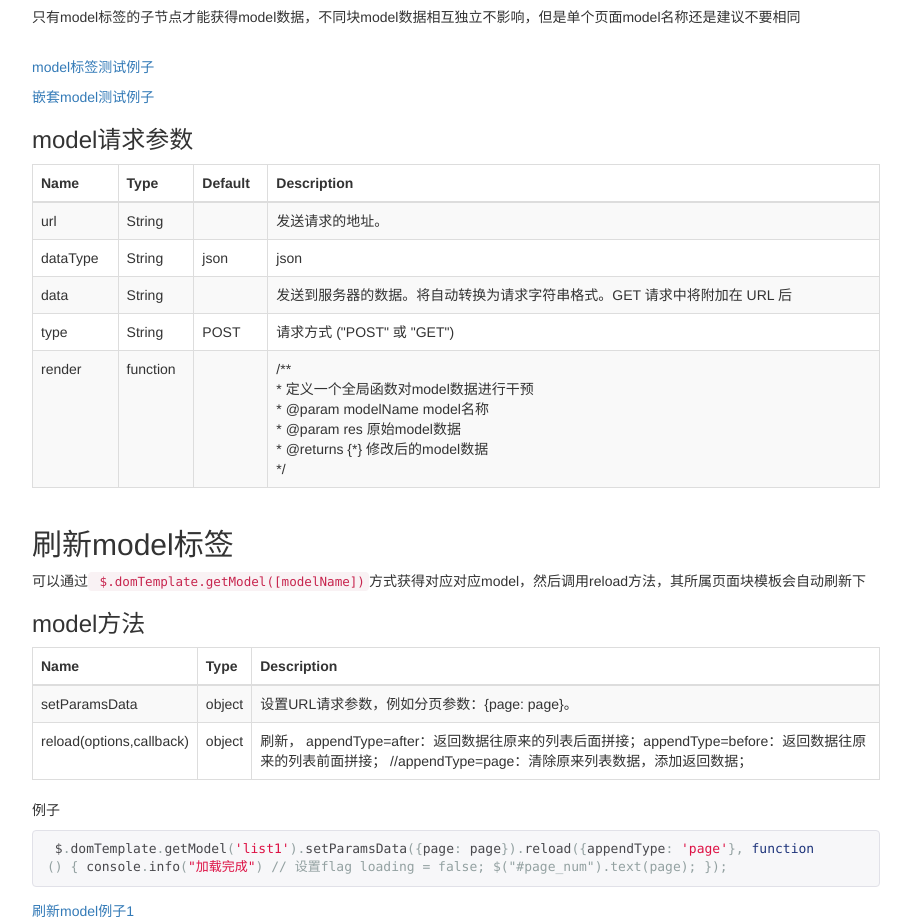
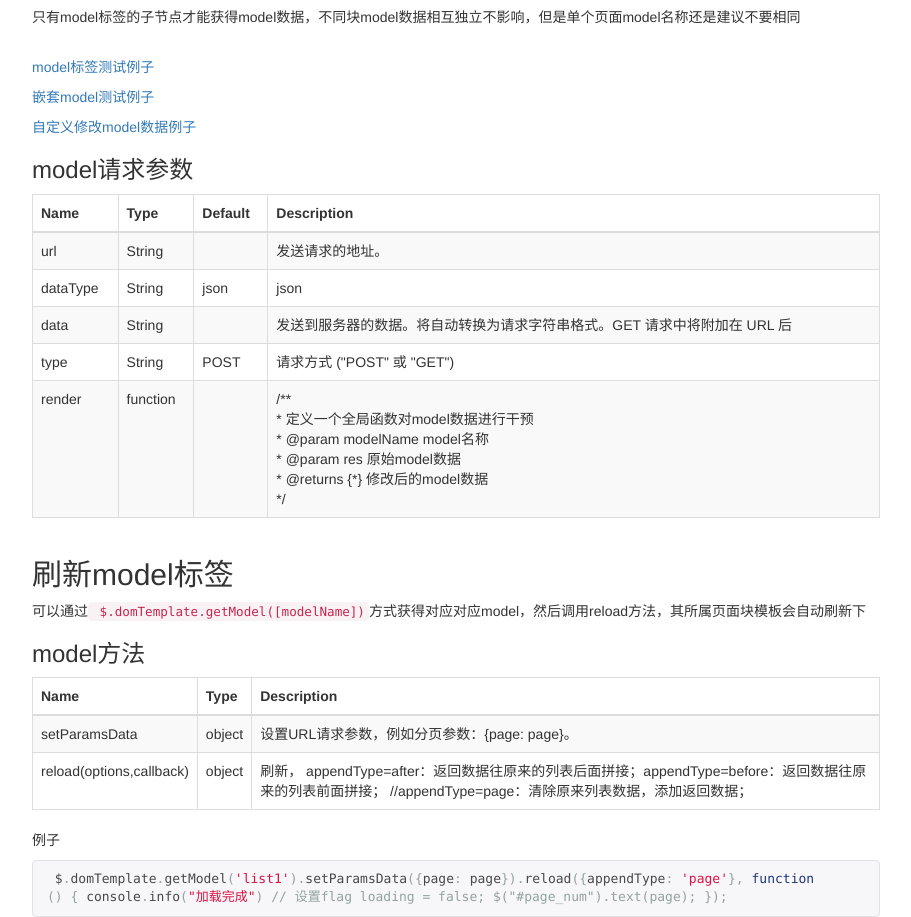
Before and after one commit to parky18/demo, a plain HTML site: page index.html in a window 1280 px wide. Shown: the part 3069-3986 px from the top of the page, without its empty margins (38-949 px from the left). Drawn offline with nearby package versions, Linux system fonts and the light colour scheme.

Commit message:
add render model data

```diff
--- a/index.html
+++ b/index.html
@@ -286,8 +286,8 @@
                 <p>只有model标签的子节点才能获得model数据，不同块model数据相互独立不影响，但是单个页面model名称还是建议不要相同</p>
                 <br/>
                 <p> <a target="_blank" href="examples/test_model.html">model标签测试例子</a></p>
-
                 <p> <a target="_blank" href="examples/test_nest_model.html">嵌套model测试例子</a></p>
+                <p> <a target="_blank" href="examples/test_render_model.html">自定义修改model数据例子</a></p>
 
 
                 <h3 >model请求参数</h3>
```
